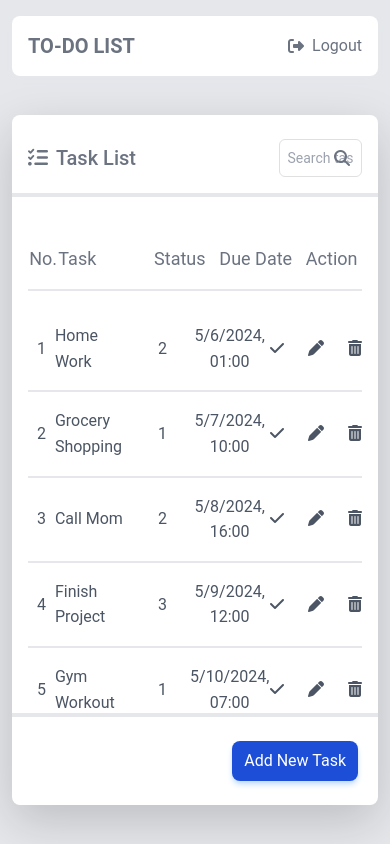
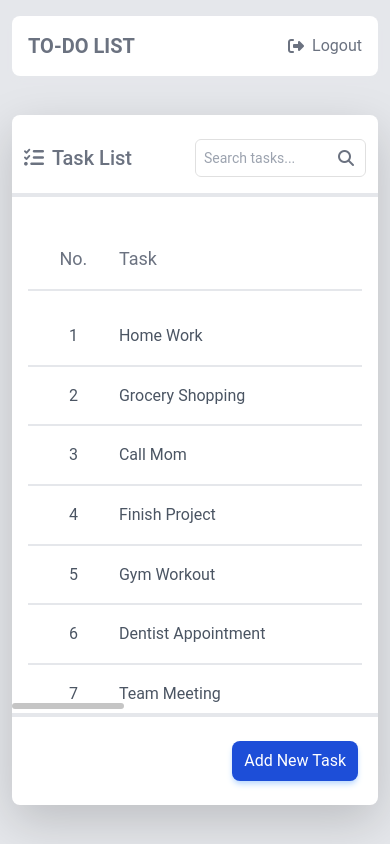
Before and after one commit to Germanium-Morina/TO-DO-LIST-APP, a React (Create React App) app in the folder front-end/: page /taskTable in a window 390 px wide. Built offline with nearby package versions, Linux system fonts and the light colour scheme.

Commit message:
adding the horizontal scrollbar

```diff
--- /dev/null
+++ b/front-end/src/Components/Scrollbars/useHorizontalScrollbar.js
@@ -0,0 +1,104 @@
+// src/Components/Table/useHorizontalScrollbar.js
+
+import { useEffect, useState } from 'react';
+
+function useHorizontalScrollbar(ref) {
+  const [isDragging, setIsDragging] = useState(false);
+
+  useEffect(() => {
+    const element = ref.current;
+    if (!element) return;
+
+    const track = element.parentElement.querySelector('.horizontal-scrollbar-container');
+    const thumb = element.parentElement.querySelector('.horizontal-scrollbar-thumb');
+
+    if (!track || !thumb) {
+      console.error('Horizontal scrollbar elements not found');
+      return;
+    }
+
+    const handleScroll = () => {
+      const { scrollWidth, clientWidth, scrollLeft } = element;
+
+      // Calculate thumb width and position
+      const thumbWidth = Math.max((clientWidth / scrollWidth) * clientWidth, 30); // Minimum thumb width 30px
+      thumb.style.width = `${thumbWidth}px`;
+
+      const thumbLeft = (scrollLeft / (scrollWidth - clientWidth)) * (track.offsetWidth - thumbWidth);
+      thumb.style.left = `${thumbLeft}px`;
+    };
+
+    const handleThumbMouseDown = (event) => {
+      setIsDragging(true);
+      track.classList.add('scrollbar-active');
+      thumb.classList.add('scrollbar-active');
+
+      const startX = event.clientX;
+      const startScrollLeft = element.scrollLeft;
+
+      const handleMouseMove = (e) => {
+        const deltaX = e.clientX - startX;
+        const scrollPercentage = deltaX / (track.offsetWidth - thumb.offsetWidth);
+        element.scrollLeft = startScrollLeft + scrollPercentage * (element.scrollWidth - element.clientWidth);
+        handleScroll(); // Update thumb position
+      };
+
+      const handleMouseUp = () => {
+        setIsDragging(false);
+        track.classList.remove('scrollbar-active');
+        thumb.classList.remove('scrollbar-active');
+        document.removeEventListener('mousemove', handleMouseMove);
+        document.removeEventListener('mouseup', handleMouseUp);
+      };
+
+      document.addEventListener('mousemove', handleMouseMove);
+      document.addEventListener('mouseup', handleMouseUp);
+
+      event.preventDefault();
+    };
+
+    const handleTrackClick = (event) => {
+      const rect = track.getBoundingClientRect();
+      const clickPosition = event.clientX - rect.left;
+      const thumbWidth = thumb.offsetWidth;
+
+      // Calculate the new scroll position based on where the track was clicked
+      const newScrollLeft = ((clickPosition - thumbWidth / 2) / (track.offsetWidth - thumbWidth)) * (element.scrollWidth - element.clientWidth);
+      element.scrollLeft = newScrollLeft;
+      handleScroll(); // Update thumb position
+    };
+
+    const handleWheel = (e) => {
+      const scrollSpeed = 1; // Adjust scroll speed
+      const scaledDeltaX = e.deltaX * scrollSpeed;
+
+      const scroll = () => {
+        element.scrollLeft += scaledDeltaX;
+        handleScroll();
+      };
+      requestAnimationFrame(scroll);
+      e.preventDefault(); // Prevent default scrolling behavior
+    };
+
+    // Attach event listeners
+    thumb.addEventListener('mousedown', handleThumbMouseDown);
+    track.addEventListener('click', handleTrackClick);
+    element.addEventListener('wheel', handleWheel);
+    element.addEventListener('scroll', handleScroll);
+
+    // Initialize scrollbar
+    handleScroll();
+
+    // Cleanup
+    return () => {
+      thumb.removeEventListener('mousedown', handleThumbMouseDown);
+      track.removeEventListener('click', handleTrackClick);
+      element.removeEventListener('wheel', handleWheel);
+      element.removeEventListener('scroll', handleScroll);
+    };
+  }, [ref, isDragging]);
+
+  return { isDragging };
+}
+
+export default useHorizontalScrollbar;
--- a/front-end/src/Components/Table/useScrollbar.js
+++ b/front-end/src/Components/Scrollbars/useVerticalScrollbar.js
@@ -1,6 +1,8 @@
+// src/Components/Table/useVerticalScrollbar.js
+
 import { useEffect, useState } from 'react';
 
-function useScrollbar(ref) {
+function useVerticalScrollbar(ref) {
   const [isDragging, setIsDragging] = useState(false);
 
   useEffect(() => {
@@ -137,4 +139,4 @@ function useScrollbar(ref) {
   return { isDragging };
 }
 
-export default useScrollbar;
+export default useVerticalScrollbar;
--- a/front-end/src/Components/Table/Search.js
+++ b/front-end/src/Components/Table/Search.js
@@ -1,7 +1,7 @@
 import { MDBIcon } from 'mdb-react-ui-kit';
 export default function Search({ searchQuery, handleInputChange, clearSearch, isTyping }) {
   return (
-    <div className='flex flex-row gap-3 justify-start items-center relative w-2/4'>
+    <div className='flex flex-row gap-3 justify-start items-center relative md:w-1/2 sm:w-4/5 w-full'>
     <input
       type="text"
       name="search"
--- a/front-end/src/Components/Table/TableItems.js
+++ b/front-end/src/Components/Table/TableItems.js
@@ -19,7 +19,7 @@ function TableItems({ items, searchQuery, setIsTyping }) {
   }, [searchQuery, items, setIsTyping]);
 
   return (
-    <div className='flex flex-col pb-4 max-h-[calc(85vh-300px)]'>
+    <div className='flex flex-col pb-4 max-h-[calc(85vh-300px)] min-w-[1000px]'>
       <ul className='flex flex-col m-0 p-0'>
   {filteredItems.map((item, index) => (
     <li
--- a/front-end/src/Components/Table/TaskTable.js
+++ b/front-end/src/Components/Table/TaskTable.js
@@ -2,7 +2,8 @@ import { useState, useMemo, useRef } from 'react';
 import { MDBIcon } from "mdb-react-ui-kit";
 import Search from './Search';
 import TableItems from './TableItems';
-import useScrollbar from './useScrollbar';
+import useVerticalScrollbar from '../Scrollbars/useVerticalScrollbar';  // Import vertical scrollbar hook
+import useHorizontalScrollbar from '../Scrollbars/useHorizontalScrollbar';
 import "./style.css"
 function TaskTable() {
   const items = useMemo(() => [
@@ -32,12 +33,13 @@ function TaskTable() {
     setIsTyping(false);
   };
 
-  useScrollbar(scrollRef);
+  useVerticalScrollbar(scrollRef);
+  useHorizontalScrollbar(scrollRef);
 
   return (
     <div className='w-full h-full flex justify-center items-center mobile:pr-7 mobile:pl-7 pr-3 pl-3'>
       <div className='bg-white w-full rounded-lg shadow-gray-200 shadow-lg overflow-hidden'>
-        <div className='flex flex-row w-full justify-between border-b-4 pb-3 items-center pt-4 pr-4 pl-4'>
+        <div className='flex flex-row w-full justify-between border-b-4 pb-3 items-center pt-4 md:pr-4 md:pl-4 pr-3 pl-3'>
           <div className='flex flex-row gap-2 items-baseline w-full'>
             <MDBIcon fas icon="tasks" size='lg' />
             <h1 className='text-xl m-0 font-medium'>Task List</h1>
@@ -52,8 +54,8 @@ function TaskTable() {
           </div>
         </div>
         <div className="relative overflow-hidden custom-scrollbar pl-4 pr-4 pt-5">
-          <div ref={scrollRef} className="max-h-[calc(85vh-250px)] overflow-y-scroll relative hide-scrollbar">
-            <div className="flex mb-3 border-b-2">
+          <div ref={scrollRef} className="max-h-[calc(85vh-250px)] overflow-y-scroll overflow-x-scroll relative hide-scrollbar">
+            <div className="flex mb-3 border-b-2 min-w-[1000px]"> {/* Ensure minimum width */}
               <ul className="flex w-full text-lg pb-3 m-0 p-0">
                 <li className="flex-1 text-center">No.</li>
                 <li className="flex-3 text-left">Task</li>
@@ -65,8 +67,14 @@ function TaskTable() {
             <TableItems items={items} searchQuery={searchQuery} setIsTyping={setIsTyping} />
           </div>
 
+          {/* Vertical scrollbar */}
           <div className="absolute right-0 top-0 h-full transition-all duration-200 ease-in-out z-10 scrollbar-container">
             <div className="scrollbar-thumb absolute right-0 h-full w-full transition-all duration-200 rounded-lg ease-in-out"></div>
+          </div>
+
+          {/* Horizontal scrollbar */}
+          <div className="absolute bottom-2 left-0 w-full transition-all duration-200 ease-in-out z-10 horizontal-scrollbar-container">
+            <div className="horizontal-scrollbar-thumb absolute w-full h-full transition-all duration-200 rounded-lg ease-in-out"></div>
           </div>
         </div>
         <div className="flex flex-row justify-end pt-4 pb-4 pr-5 pl-5 border-t-4">
--- a/front-end/src/Components/Table/style.css
+++ b/front-end/src/Components/Table/style.css
@@ -31,7 +31,7 @@
 
 .scrollbar-container:hover,
 .scrollbar-container.scrollbar-active {
-    background-color: #E5E7EB;
+  background-color: #d2d2d3ad;
   width: 10px;
 
 }
@@ -42,7 +42,7 @@
 }
 
 .scrollbar-thumb {
-    background-color: #aaaaaac5;
+  background-color: #aaaaaaad;
   width: 60%;
   position: absolute;
   top: 0;
@@ -63,7 +63,7 @@
 .scrollbar-active .scrollbar-thumb {
 width: 100%;
 left: 0; /* Align the thumb with the track when hovered */
-  background-color: #777777d3;
+background-color: #777777a1;
 }
 
 /* Custom scrollbar visibility and interaction */
@@ -108,3 +108,55 @@
 pointer-events: auto; /* Allow interaction with the scrollbar */
 background-color: transparent; /* Ensure transparency over the scrollbar */
 }
+
+.horizontal-scrollbar-container {
+  background-color: transparent;
+  height: 10px;
+  position: absolute;
+  bottom: 2px;
+  left: 0;
+  width: 100%;
+  pointer-events: auto;
+  transition: background-color 0.2s ease-in-out, height 0.2s ease-in-out;
+  opacity: 0; /* Initially hidden */
+  visibility: hidden; /* Initially not visible */
+}
+
+/* Horizontal scrollbar thumb */
+.horizontal-scrollbar-thumb {
+  background-color: #aaaaaaad;
+  height: 60%;
+  position: absolute;
+  bottom: 20%;
+  left: 0;
+  border-radius: 4px;
+  transition: background-color 0.2s ease-in-out, height 0.2s ease-in-out, bottom 0.2s ease-in-out;
+  pointer-events: auto;
+}
+
+/* Show scrollbar when screen width is 1000px or less */
+@media (max-width: 1000px) {
+  .horizontal-scrollbar-container {
+    opacity: 1; /* Make scrollbar visible */
+    visibility: visible; /* Ensure it's visible */
+  }
+
+  .horizontal-scrollbar-thumb {
+    height: 60%;
+  }
+
+  /* Hover and active states for horizontal scrollbar */
+  .horizontal-scrollbar-container:hover,
+  .horizontal-scrollbar-container.scrollbar-active {
+    background-color: #d2d2d3ad;
+    height: 10px;
+  }
+
+  .horizontal-scrollbar-thumb:hover,
+  .horizontal-scrollbar-container:hover .horizontal-scrollbar-thumb,
+  .horizontal-scrollbar-container.scrollbar-active .horizontal-scrollbar-thumb {
+    height: 100%;
+    bottom: 0;
+    background-color: #777777a1;
+  }
+}
```
Lines whose indentation alone changed are shown as unchanged.
